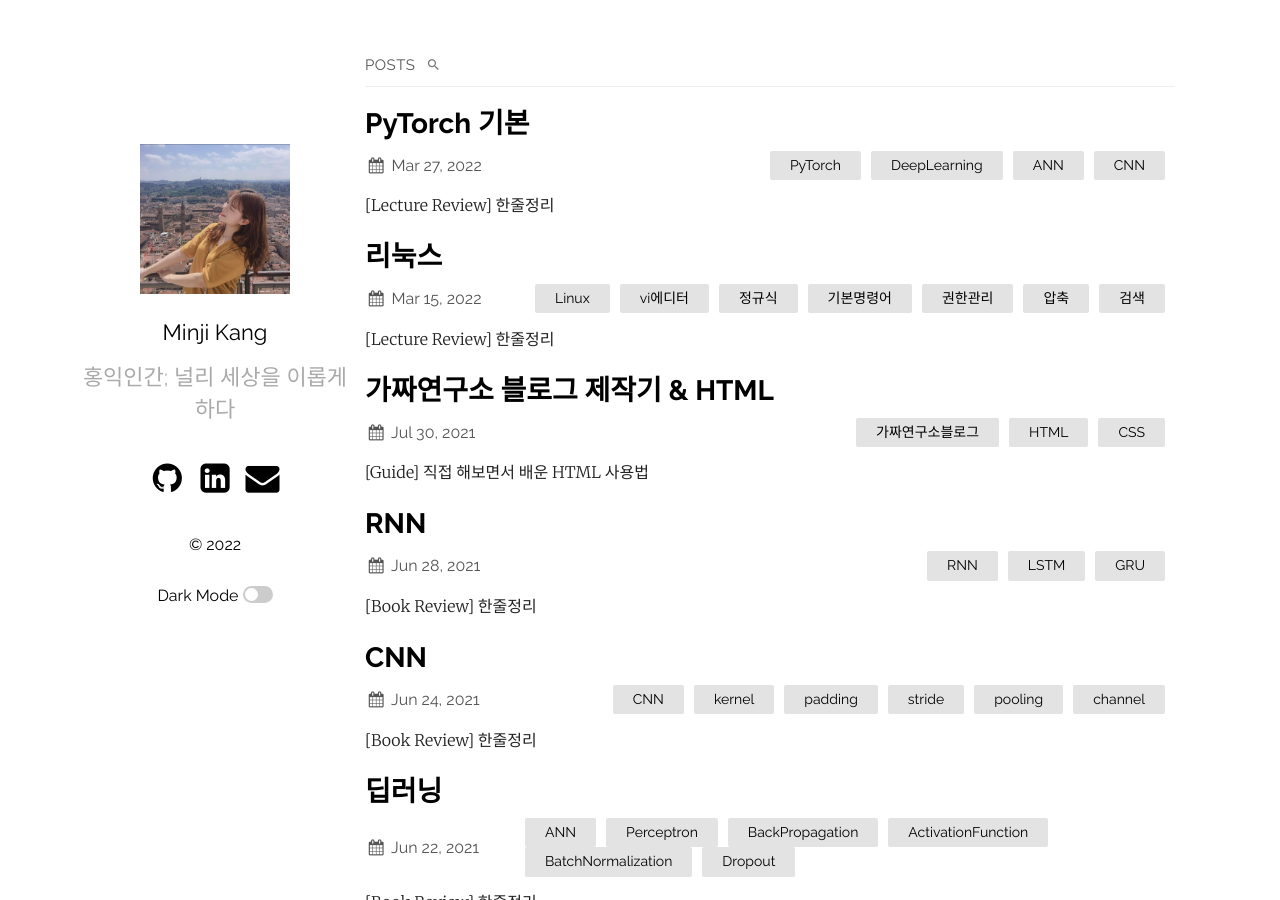
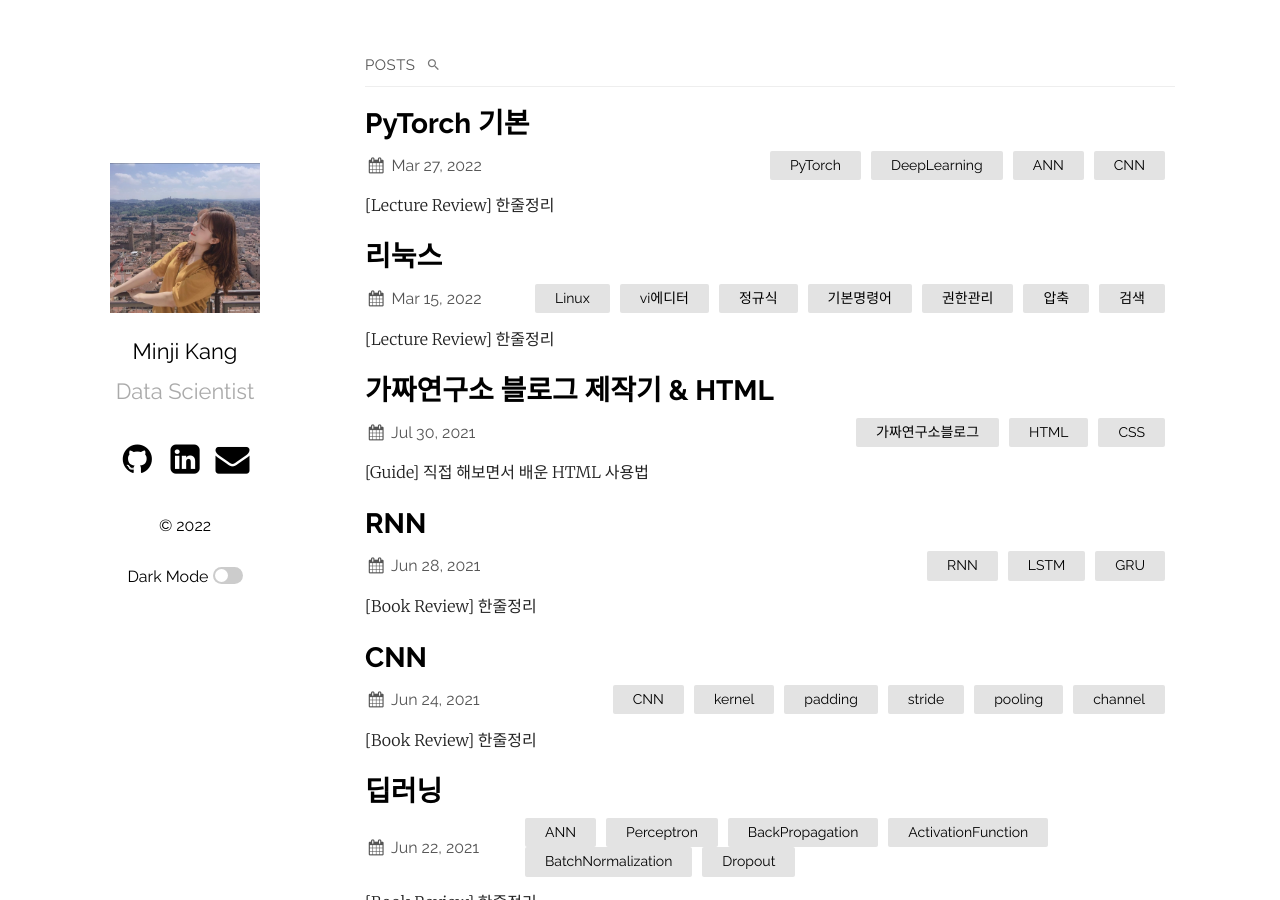
Before and after one commit to mmminji/mmminji.github.io, a Jekyll site: the page built from index.md, in a window 1280 px wide and 900 px high. Built offline with Jekyll 4.4.1, drawn with Linux system fonts in a browser that asks for light colours.

Commit message:
update profile

```diff
--- a/_config.yml
+++ b/_config.yml
@@ -1,4 +1,4 @@
-title: 홍익인간 Data Scientist
+title: 홍익인간; 널리 세상을 이롭게 하다
 author: GitHub User
 email: your-email@domain.com
 description: > # this means to ignore newlines until "show_exerpts:"
@@ -14,7 +14,7 @@ sass:
   sass_dir: _sass
 plainwhite:
   name: Minji Kang
-  tagline: 홍익인간; 널리 세상을 이롭게 하다
+  tagline: Data Scientist
   date_format: "%b %-d, %Y"
   sitemap: true # set to true to generate sitemap.xml content
   search: true # set to true to enable searchbar
```
